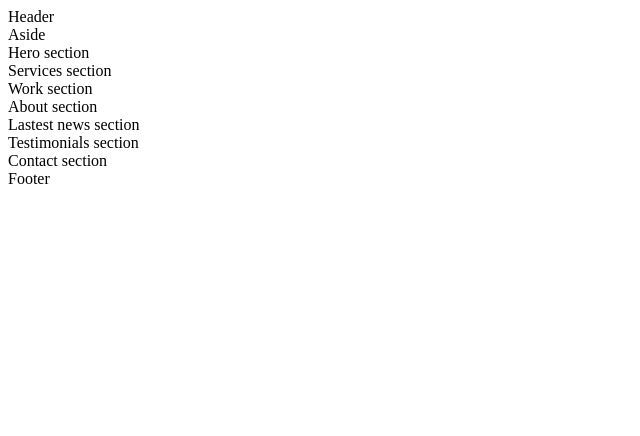
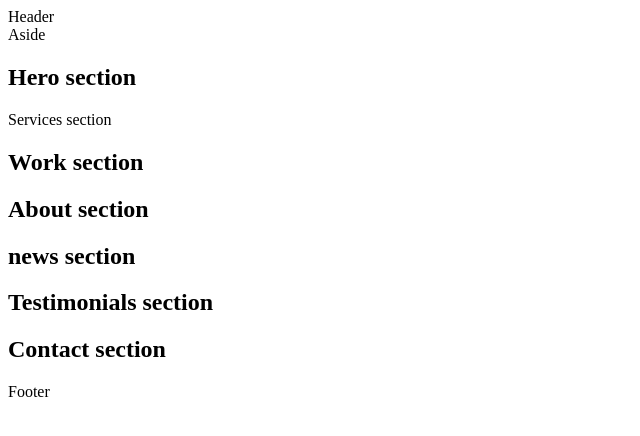
Before and after one commit to JimmyHernandez/holbertonschool-web_front_end, a plain HTML site: page html_advanced/5-index.html in a window 1280 px wide. Shown: the whole page, without its empty margins (0-640 px from the left). Drawn offline with Linux system fonts and the light colour scheme.

Commit message:
adding h1 to section

```diff
--- a/html_advanced/5-index.html
+++ b/html_advanced/5-index.html
@@ -22,13 +22,27 @@
     <header>Header</header>
     <main>
         <aside>Aside</aside>
-        <section>Hero section</section>
-        <section>Services section</section>
-        <section>Work section</section>
-        <section>About section</section>
-        <section>Lastest news section</section>
-        <section>Testimonials section</section>
-        <section>Contact section</section>
+        <section>
+            <h1>Hero section</h1>
+        </section>
+        <section>
+            <h>Services section</h>
+        </section>
+        <section>
+            <h1>Work section</h1>
+        </section>
+        <section>
+            <h1>About section</h1>
+        </section>
+        <section>
+            <h1>news section</h1>
+        </section>
+        <section>
+            <h1>Testimonials section</h1>
+        </section>
+        <section>
+            <h1>Contact section</h1>
+        </section>
     </main>
     <footer>Footer</footer>
 
```
